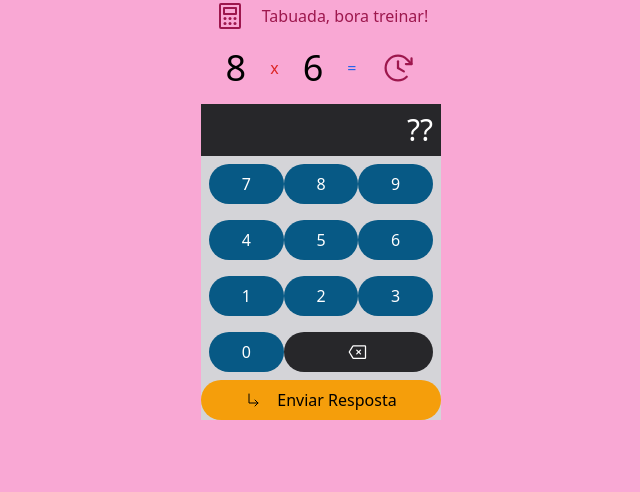
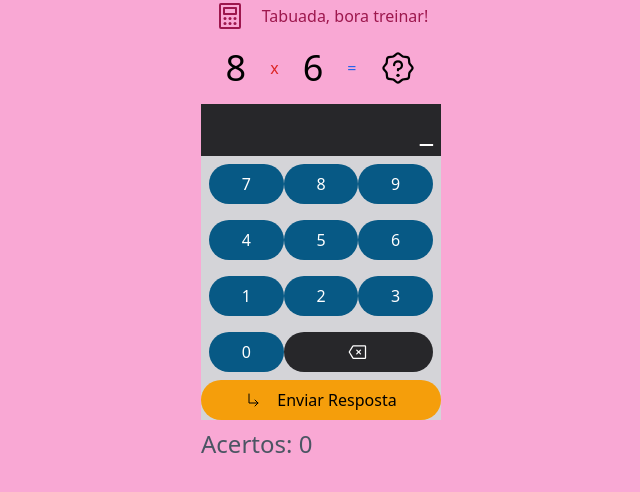
Before and after one commit to flaviomreis/tabuada, a React (Vite) app: page / in a window 1280 px wide. Shown: the top 492 px of the page, without its empty margins (319-959 px from the left). Built offline with nearby package versions, Linux system fonts and the light colour scheme.

Commit message:
change response flag; show hits count

```diff
--- a/src/App.tsx
+++ b/src/App.tsx
@@ -1,5 +1,5 @@
+import { ArrowElbowDownRight, Backspace } from 'phosphor-react';
 import { useState } from 'react';
-import { NumberPad } from './components/NumberPad';
 import { Question } from './components/Question';
 import { Title } from './components/Title';
 
@@ -7,6 +7,12 @@ export interface ItemTabuada {
   value1: number;
   value2: number;
   result: number;
+}
+
+export enum QuestionFlag {
+  Waiting,
+  Wrong,
+  Nervous
 }
 
 export function App() {
@@ -22,23 +28,147 @@ export function App() {
     Math.floor(Math.random() * itensTabuada.length + 1)
   );
   const [questions, setQuestions] = useState<ItemTabuada[]>(itensTabuada);
+  const [wrongsCount, setWrongsCount] = useState(0);
+  const [hits, setHits] = useState(0);
 
   function verifyAnswer(answer: number) {
-    if (questions[questionNumber] === undefined || answer === questions[questionNumber].result) {
-      questions.splice(questionNumber, 1)
-      setQuestions(questions);
+    if (answer === questions[questionNumber].result) {
+      //questions.splice(questionNumber, 1);
+      //setQuestions(questions);
 
       const random = Math.floor(Math.random() * questions.length + 1);
       setQuestionNumber(random);
       console.log(questions.length);
+      setQuestionFlag(QuestionFlag.Waiting);
+      setWrongsCount(0);
+      setHits(hits + 1);
+    } else {
+      setQuestionFlag(QuestionFlag.Wrong);
+      setWrongsCount(wrongsCount + 1);
     }
   }
+
+  const [result, setResult] = useState('');
+
+  function addResultNumber(value: string) {
+    if (result.length < 2) {
+      if (value !== '0' || result.length > 0) {
+        setResult(result + value);
+      }
+    }
+  }
+
+  function backspaceResultNumber() {
+    if (result.length > 0) {
+      setResult(result.substring(0, result.length - 1));
+    }
+  }
+
+  function onSendAnswer() {
+    if (result.length > 0) {
+      verifyAnswer(parseInt(result));
+      setResult('');
+    }
+  }
+
+  const [questionFlag, setQuestionFlag] = useState(QuestionFlag.Waiting);
 
   return (
     <div className="flex flex-col items-center">
       <Title />
-      <Question question={questions[questionNumber]} />
-      <NumberPad verifyAnswer={verifyAnswer} />
+      <Question question={questions[questionNumber]} flag={questionFlag} wrongsCount={wrongsCount}/>
+
+      <div className="bg-zinc-300 w-60">
+        <div className=" flex justify-end p-2 bg-zinc-800 text-white">
+          <span className="text-3xl">{result}{'_'}</span>
+        </div>
+
+        <div className="flex p-2">
+          <button
+            onClick={() => addResultNumber('7')}
+            className="bg-sky-800 text-white h-10 rounded-full hover:bg-sky-900 transition-colors w-1/3"
+          >
+            7
+          </button>
+          <button
+            onClick={() => addResultNumber('8')}
+            className="bg-sky-800 text-white h-10 rounded-full hover:bg-sky-900 transition-colors w-1/3"
+          >
+            8
+          </button>
+          <button
+            onClick={() => addResultNumber('9')}
+            className="bg-sky-800 text-white h-10 rounded-full hover:bg-sky-900 transition-colors w-1/3"
+          >
+            9
+          </button>
+        </div>
+        <div className="flex w-60 p-2">
+          <button
+            onClick={() => addResultNumber('4')}
+            className="bg-sky-800 text-white h-10 rounded-full hover:bg-sky-900 transition-colors w-1/3"
+          >
+            4
+          </button>
+          <button
+            onClick={() => addResultNumber('5')}
+            className="bg-sky-800 text-white h-10 rounded-full hover:bg-sky-900 transition-colors w-1/3"
+          >
+            5
+          </button>
+          <button
+            onClick={() => addResultNumber('6')}
+            className="bg-sky-800 text-white h-10 rounded-full hover:bg-sky-900 transition-colors w-1/3"
+          >
+            6
+          </button>
+        </div>
+        <div className="flex w-60 p-2">
+          <button
+            onClick={() => addResultNumber('1')}
+            className="bg-sky-800 text-white h-10 rounded-full hover:bg-sky-900 transition-colors w-1/3"
+          >
+            1
+          </button>
+          <button
+            onClick={() => addResultNumber('2')}
+            className="bg-sky-800 text-white h-10 rounded-full hover:bg-sky-900 transition-colors w-1/3"
+          >
+            2
+          </button>
+          <button
+            onClick={() => addResultNumber('3')}
+            className="bg-sky-800 text-white h-10 rounded-full hover:bg-sky-900 transition-colors w-1/3"
+          >
+            3
+          </button>
+        </div>
+        <div className="flex w-60 p-2">
+          <button
+            onClick={() => addResultNumber('0')}
+            className="bg-sky-800 text-white h-10 rounded-full hover:bg-sky-900 transition-colors w-1/3"
+          >
+            0
+          </button>
+          <button
+            onClick={backspaceResultNumber}
+            className="bg-zinc-800 text-white h-10 rounded-full hover:bg-sky-900 transition-colors w-2/3 flex justify-center items-center"
+          >
+            <Backspace size={20} />
+          </button>
+        </div>
+        <button
+          onClick={onSendAnswer}
+          className="bg-amber-500 w-60 h-10 rounded-full hover:bg-amber-600 transition-colors flex justify-center items-center gap-4"
+        >
+          <ArrowElbowDownRight />
+          Enviar Resposta
+        </button>
+      </div>
+      <div className="w-60 mt-2">
+      <div className="text-gray-600 text-2xl">Acertos: {hits}</div>
+      </div>
+
     </div>
   );
 }
--- a/src/components/Question.tsx
+++ b/src/components/Question.tsx
@@ -1,18 +1,17 @@
-import { CheckCircle, CircleDashed, ClockClockwise } from 'phosphor-react';
-import { ItemTabuada } from '../App';
+import { CheckCircle, CircleDashed, CircleWavyQuestion, ClockClockwise, EyeClosed, HeartBreak, SmileyNervous, SmileySad } from 'phosphor-react';
+import { ItemTabuada, QuestionFlag } from '../App';
 
 interface QuestionPropos {
-  question: ItemTabuada,
+  question: ItemTabuada
+  flag: QuestionFlag
+  wrongsCount: number
 }
 
 export function Question({
   question,
+  flag,
+  wrongsCount
 }: QuestionPropos) {
-  if (question === undefined) {
-    question = { value1: 1, value2: 1, result: 1};
-  }
-
-  console.log(question);
 
   return (
     <div className="flex h-10 gap-6 justify-center items-center my-4">
@@ -21,7 +20,14 @@ export function Question({
       <div className="text-black text-4xl">{question.value2}</div>
       <div className="text-blue-600">=</div>
       <div className="text-black text-4xl">
-        <ClockClockwise className="text-4xl text-pink-800" />
+        { flag === QuestionFlag.Waiting ?
+            <CircleWavyQuestion className="text-4xl text-black" />
+          :
+            wrongsCount <= 2 ?
+            <SmileySad className="text-4xl text-red-600" />
+            :
+            <SmileyNervous weight='fill' className="text-4xl text-red-600" />
+        }
       </div>
     </div>
   );
```
